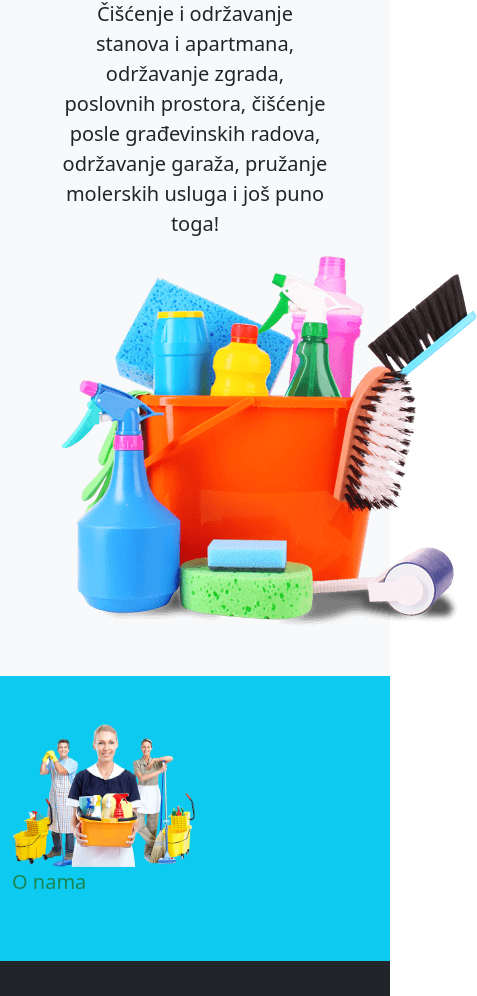
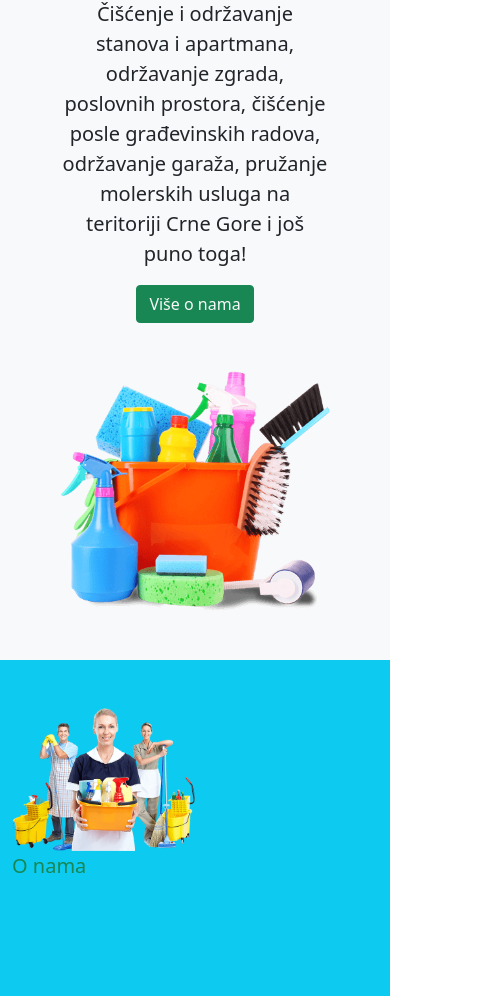
Before and after one commit to vukcevicnikola/svecisto.me, a website: page src/index.html in a window 390 px wide. Shown: the part 208-1204 px from the top of the page, 477 px wide, since content can reach past the window. Drawn offline with nearby package versions, Linux system fonts and the light colour scheme; files whose address does not match are found by name.

Commit message:
about us

```diff
--- a/scss/main.scss
+++ b/scss/main.scss
@@ -3,4 +3,15 @@
 
 body {
     font-family: 'Poppins', sans-serif;
+    scroll-behavior: smooth;
 }
+
+// Menu Icon
+.navbar-light .navbar-toggler {
+    border: none;
+}
+
+// Menu links
+#navbarNavDropdown > ul > li {
+    margin: 0.2em;
+}
--- a/src/index.html
+++ b/src/index.html
@@ -18,7 +18,7 @@
 
         <!-- Navbar -->
         <nav class="navbar navbar-expand-lg navbar-light bg-light pt-3 shadow">
-            <div class="container">
+            <div class="container d-sm-flex justify-content-between align-items-center">
               <a href="index.html" class="navbar-brand">
                 <img src="./../img/logotip.png" width="50" alt="logo svecisto.me">
                  <span class="text-success fw-bold">svecisto.me</span>
@@ -58,12 +58,16 @@
         <section class="bg-light text-dark p-5 text-center text-lg-start">
             <div class="container">
                 <div class="d-sm-flex justify-content-between align-items-center">
-                    <div class="my-lg-5">
+                    <div class="my-lg-5 mb-5">
                         <h1>Agencija za čistoću <span class="text-success fw-bold">svecisto.me</span></h1>
-                        <p class="lead">Čišćenje i održavanje stanova i apartmana, održavanje zgrada,  poslovnih prostora, čišćenje posle građevinskih radova, održavanje garaža, pružanje molerskih usluga i još puno toga!</p>
+                        <p class="lead">Čišćenje i održavanje stanova i apartmana, održavanje zgrada,  poslovnih prostora, čišćenje posle građevinskih radova, održavanje garaža, pružanje molerskih usluga na teritoriji Crne Gore i još puno toga!</p>
+
+                        <button class="btn btn-success">
+                         <a href="#aboutus" class="text-decoration-none text-light">Više o nama</a>
+                        </button>
                     </div>
 
-                     <img loading="lazy" class="" src="./../img/cisto.png" alt="Cleaning">
+                     <img loading="lazy" class="img-fluid" src="./../img/cisto.png" alt="Cleaning">
                 </div>
             </div>
         </section>
@@ -71,7 +75,7 @@
 
 
         <!-- About Us -->
-        <section class="py-5 bg-info text-lg-start text-success">
+        <section class="py-5 bg-info text-lg-start text-success vh-100" id="aboutus">
             <div class="container">
 
                 <div class="d-sm-flex justify-content-between align-items-center">
@@ -81,8 +85,6 @@
 
             </div>
         </section>
-
-
 
 
 
```
Also changed, not shown: dist/index.html, 3 other files.
